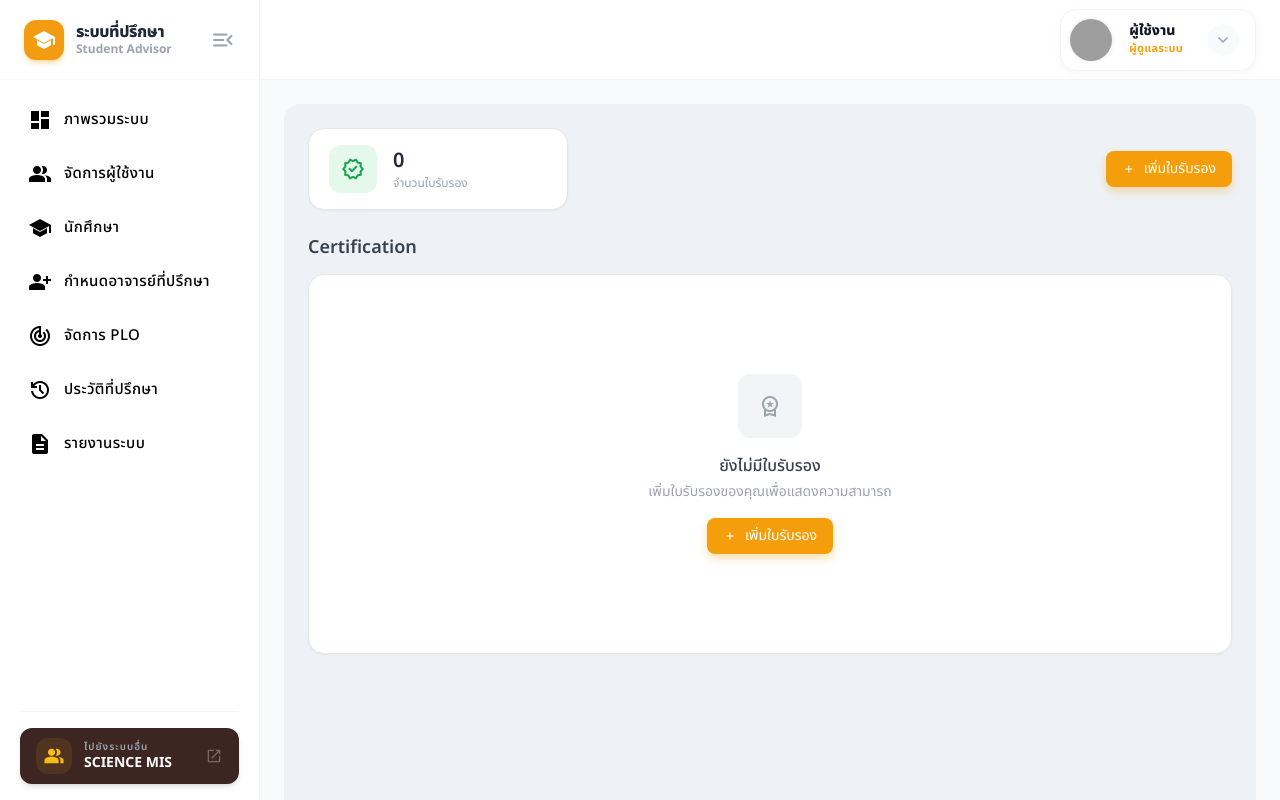
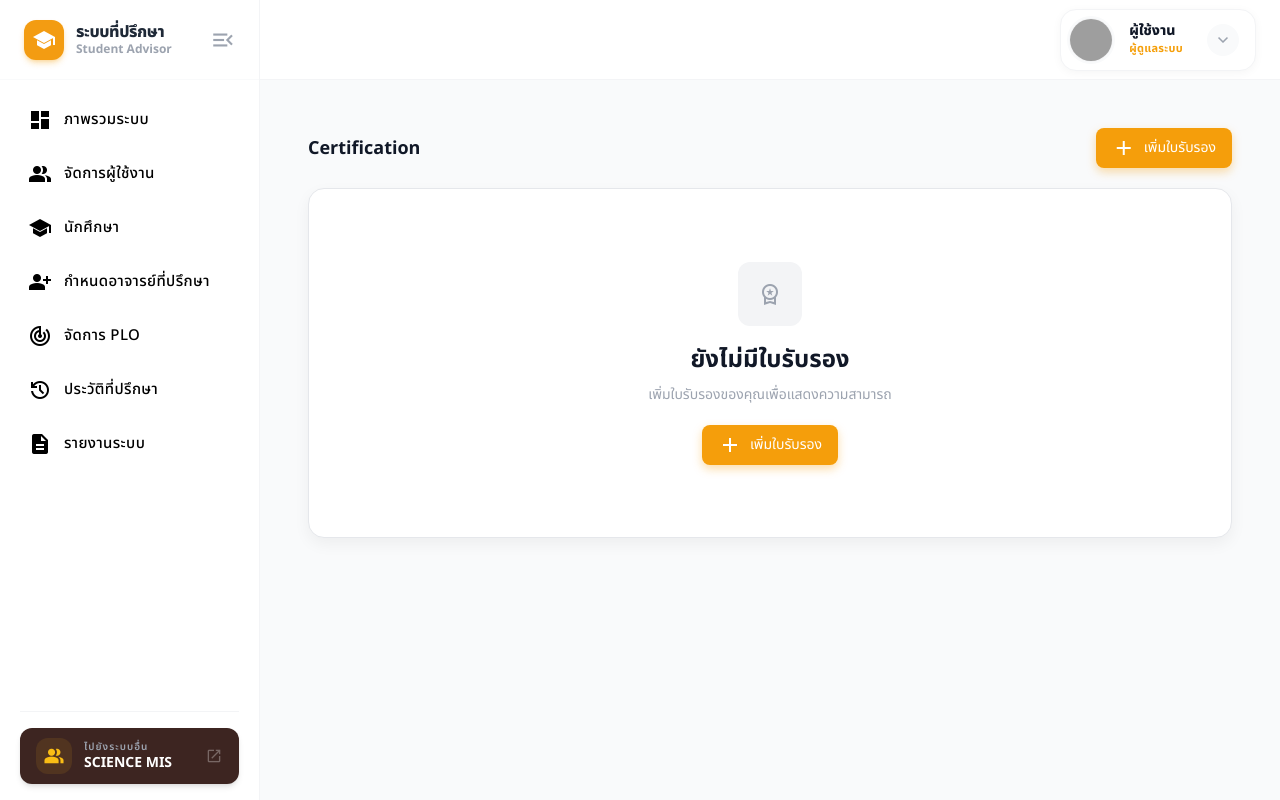
Before and after one commit to ShoYuSu/balltest, an Angular app: page /certification in a window 1280 px wide. Built offline with nearby package versions, Linux system fonts and the light colour scheme; sample sign-in values are in the browser's storage.

Commit message:
Pop add-certificate

```diff
--- a/src/app/app.routes.ts
+++ b/src/app/app.routes.ts
@@ -121,7 +121,7 @@ export const routes: Routes = [
       {
         path: 'certification',
         loadComponent: () =>
-          import('./pages/student/certification/certification').then((m) => m.Certification),
+          import('./pages/student/certification/certification').then((m) => m.CertificationComponent),
         canActivate: [authGuard],
         data: { role: 'student' },
       },
--- a/src/app/pages/login/login.component.ts
+++ b/src/app/pages/login/login.component.ts
@@ -64,6 +64,7 @@ export class LoginComponent {
       localStorage.setItem('role', role);
       localStorage.setItem('full_name', res.full_name || '');
       localStorage.setItem('img_profile', res.img_profile || '');
+      localStorage.setItem('user_id', res.user_id);
 
       // 2. ตรวจสอบเงื่อนไขการไปหน้าต่างๆ
       if (role === 'student') {
--- a/src/app/pages/student/certification/certification.css
+++ b/src/app/pages/student/certification/certification.css
@@ -1,79 +1,400 @@
-/* ===== PAGE ===== */
-.page-container {
-  @apply p-6 bg-[#EEF2F6] min-h-screen rounded-2xl;
+/* =========================
+   PAGE
+========================= */
+
+.activity-page{
+  padding:24px;
 }
 
-/* ===== TOP ===== */
-.top-row {
-  @apply flex justify-between items-center mb-6;
+/* =========================
+   HEADER
+========================= */
+
+.activity-header{
+
+  display:flex;
+  justify-content:space-between;
+  align-items:center;
+
+  margin-bottom:20px;
 }
 
-/* ===== SUMMARY CARD ===== */
-.summary-card {
-  @apply bg-white rounded-2xl border border-gray-200 shadow-sm
-         px-5 py-4 flex items-center gap-4;
-  width: 260px;
+.page-title{
+
+  font-size:18px;
+  font-weight:700;
+
+  color:#111827;
 }
 
-/* ICON */
-.summary-icon {
-  @apply w-12 h-12 rounded-xl flex items-center justify-center;
-  background: rgba(34, 197, 94, 0.12);
-  color: #16a34a;
+/* =========================
+   CARD
+========================= */
+
+.activity-card{
+
+  @apply bg-white rounded-2xl border border-gray-200 shadow-sm;
+
+  min-height:350px;
+
+  display:flex;
+  align-items:center;
+  justify-content:center;
+
+  padding:24px;
 }
 
-/* TEXT */
-.summary-value {
-  @apply text-xl font-semibold text-gray-800;
+.activity-card{
+
+  box-shadow:0 6px 16px rgba(0,0,0,0.05);
 }
 
-.summary-label {
-  @apply text-xs text-gray-400;
+/* =========================
+   EMPTY
+========================= */
+
+.empty-content{
+
+  @apply flex flex-col items-center text-center;
 }
 
-/* ===== BUTTON ===== */
-.btn-primary {
+.empty-icon{
+
+  @apply w-16 h-16 bg-gray-100 text-gray-400
+         rounded-xl flex items-center justify-center;
+
+  margin-bottom:16px;
+}
+
+.empty-title{
+
+  font-size:24px;
+  font-weight:700;
+
+  color:#111827;
+
+  margin-bottom:6px;
+}
+
+.empty-desc{
+
+  font-size:14px;
+
+  color:#9ca3af;
+
+  margin-bottom:20px;
+}
+
+/* =========================
+   BUTTON
+========================= */
+
+.btn-primary{
+
   @apply flex items-center gap-2
          bg-[#F59E0B] text-white text-sm px-4 py-2
          rounded-lg transition;
 
-  box-shadow: 0 4px 10px rgba(245, 158, 11, 0.35);
+  box-shadow:0 4px 10px rgba(245,158,11,.35);
 }
 
-.btn-primary:hover {
-  transform: translateY(-1px);
+.btn-primary:hover{
+
+  background:#ea980c;
+
+  transform:translateY(-1px);
 }
 
-/* ===== TITLE ===== */
-.section-title {
-  @apply text-lg font-semibold text-gray-700 mb-3;
+/* =========================
+   MODAL
+========================= */
+
+.modal-backdrop{
+
+  position:fixed;
+  inset:0;
+
+  background:rgba(15,23,42,.4);
+
+  backdrop-filter:blur(3px);
+
+  display:flex;
+  align-items:center;
+  justify-content:center;
+
+  z-index:999;
 }
 
-/* ===== EMPTY ===== */
-.empty-wrapper {
-  @apply bg-white rounded-2xl border border-gray-200 shadow-sm
-         flex items-center justify-center;
-  min-height: 380px;
+.modal-card{
+
+  width:500px;
+
+  background:white;
+
+  border-radius:24px;
+
+  padding:24px;
+
+  box-shadow:
+    0 20px 40px rgba(0,0,0,.15);
+
+  animation:popup .2s ease;
 }
 
-/* CONTENT */
-.empty-content {
-  @apply flex flex-col items-center text-center;
+/* =========================
+   MODAL HEADER
+========================= */
+
+.modal-header{
+
+  display:flex;
+  justify-content:space-between;
+  align-items:center;
+
+  margin-bottom:20px;
 }
 
-/* ICON */
-.empty-icon {
-  @apply w-16 h-16 rounded-xl flex items-center justify-center;
-  background: #f3f4f6;
-  color: #9ca3af;
-  font-size: 32px;
+.modal-title{
+
+  font-size:22px;
+  font-weight:700;
 }
 
-/* TEXT */
-.empty-title {
-  @apply mt-4 text-gray-700 font-medium;
+.modal-subtitle{
+
+  font-size:13px;
+
+  color:#9ca3af;
+
+  margin-top:4px;
 }
 
-.empty-desc {
-  @apply text-sm text-gray-400 mt-1;
+/* =========================
+   CLOSE
+========================= */
+
+.close-btn{
+
+  width:38px;
+  height:38px;
+
+  border:none;
+
+  border-radius:12px;
+
+  background:#f3f4f6;
+
+  cursor:pointer;
+
+  display:flex;
+  align-items:center;
+  justify-content:center;
+
+  transition:.2s;
 }
+
+.close-btn:hover{
+
+  background:#e5e7eb;
+
+  transform:rotate(90deg);
+}
+
+/* =========================
+   FORM
+========================= */
+
+.form-group{
+
+  margin-bottom:18px;
+}
+
+.form-group label{
+
+  display:block;
+
+  margin-bottom:8px;
+
+  font-size:14px;
+  font-weight:600;
+}
+
+.form-group input{
+
+  width:100%;
+
+  height:48px;
+
+  border:1px solid #e5e7eb;
+
+  border-radius:14px;
+
+  padding:0 14px;
+
+  font-size:14px;
+
+  transition:.2s;
+}
+
+.form-group input:focus{
+
+  outline:none;
+
+  border-color:#f59e0b;
+
+  box-shadow:
+    0 0 0 4px rgba(245,158,11,.12);
+}
+
+/* =========================
+   UPLOAD
+========================= */
+
+.upload-box{
+
+  border:2px dashed #fde68a;
+
+  background:#fffaf0;
+
+  border-radius:18px;
+
+  padding:28px;
+
+  text-align:center;
+
+  cursor:pointer;
+
+  display:block;
+
+  transition:.2s;
+}
+
+.upload-box:hover{
+
+  background:#fff7e6;
+
+  border-color:#f59e0b;
+}
+
+.upload-icon{
+
+  font-size:42px;
+
+  color:#f59e0b;
+}
+
+.upload-title{
+
+  margin-top:10px;
+
+  font-size:16px;
+  font-weight:600;
+}
+
+.upload-subtitle{
+
+  font-size:13px;
+
+  color:#9ca3af;
+
+  margin-top:4px;
+}
+
+/* =========================
+   ACTIONS
+========================= */
+
+.modal-actions{
+
+  display:flex;
+  justify-content:flex-end;
+
+  gap:10px;
+
+  margin-top:24px;
+}
+
+.btn-cancel{
+
+  border:none;
+
+  background:#f3f4f6;
+
+  padding:10px 18px;
+
+  border-radius:12px;
+
+  cursor:pointer;
+
+  font-size:14px;
+}
+
+.btn-save{
+
+  @apply flex items-center gap-2
+         bg-[#F59E0B] text-white text-sm px-4 py-2
+         rounded-lg transition;
+
+  border:none;
+
+  cursor:pointer;
+
+  box-shadow:0 4px 10px rgba(245,158,11,.35);
+}
+
+.btn-save:hover{
+
+  background:#ea980c;
+
+  transform:translateY(-1px);
+}
+
+/* =========================
+   ANIMATION
+========================= */
+
+@keyframes popup{
+
+  from{
+    transform:scale(.95);
+    opacity:0;
+  }
+
+  to{
+    transform:scale(1);
+    opacity:1;
+  }
+}
+.selected-file {
+
+  margin-top: 14px;
+
+  display: flex;
+  align-items: center;
+  gap: 8px;
+
+  background: #fff;
+
+  border: 1px solid #f3f4f6;
+
+  padding: 10px 14px;
+
+  border-radius: 12px;
+
+  color: #374151;
+
+  font-size: 14px;
+
+  font-weight: 500;
+
+  box-shadow: 0 2px 8px rgba(0,0,0,0.04);
+
+}
+
+.selected-file .material-symbols-outlined {
+
+  font-size: 20px;
+
+  color: #f59e0b;
+
+}
--- a/src/app/pages/student/certification/certification.html
+++ b/src/app/pages/student/certification/certification.html
@@ -1,42 +1,38 @@
-<div class="page-container">
+<div class="activity-page">
 
-  <!-- ===== TOP BAR ===== -->
-  <div class="top-row">
+  <!-- HEADER -->
+  <div class="activity-header">
 
-    <!-- SUMMARY CARD -->
-    <div class="summary-card">
+    <h2 class="page-title">
+      Certification
+    </h2>
 
-      <div class="summary-icon">
-        <span class="material-symbols-outlined">verified</span>
-      </div>
+    <button
+      class="btn-primary"
+      (click)="openModal()">
 
-      <div>
-        <p class="summary-value">{{ totalCertificates }}</p>
-        <p class="summary-label">จำนวนใบรับรอง</p>
-      </div>
+      <span class="material-symbols-outlined">
+        add
+      </span>
 
-    </div>
+      เพิ่มใบรับรอง
 
-    <!-- ADD BUTTON -->
-    <button class="btn-primary">
-      <span class="material-symbols-outlined text-sm">add</span>
-      เพิ่มใบรับรอง
     </button>
 
   </div>
 
-  <!-- ===== TITLE ===== -->
-  <h2 class="section-title">
-    Certification
-  </h2>
+  <!-- CARD -->
 
-  <!-- ===== EMPTY STATE ===== -->
-  <div class="empty-wrapper">
+  <div class="activity-card">
 
     <div class="empty-content">
 
       <div class="empty-icon">
-        <span class="material-symbols-outlined">workspace_premium</span>
+
+        <span class="material-symbols-outlined">
+          workspace_premium
+        </span>
+
       </div>
 
       <h3 class="empty-title">
@@ -47,9 +43,16 @@
         เพิ่มใบรับรองของคุณเพื่อแสดงความสามารถ
       </p>
 
-      <button class="btn-primary mt-4">
-        <span class="material-symbols-outlined text-sm">add</span>
+      <button
+        class="btn-primary"
+        (click)="openModal()">
+
+        <span class="material-symbols-outlined">
+          add
+        </span>
+
         เพิ่มใบรับรอง
+
       </button>
 
     </div>
@@ -57,3 +60,149 @@
   </div>
 
 </div>
+
+<!-- =========================
+          MODAL
+========================= -->
+
+<div
+  class="modal-backdrop"
+  *ngIf="showModal">
+
+  <div class="modal-card">
+
+    <!-- HEADER -->
+
+    <div class="modal-header">
+
+      <div>
+
+        <h2 class="modal-title">
+          เพิ่มใบรับรอง
+        </h2>
+
+        <p class="modal-subtitle">
+          เพิ่ม Certification ของคุณ
+        </p>
+
+      </div>
+
+      <button
+        class="close-btn"
+        (click)="closeModal()">
+
+        <span class="material-symbols-outlined">
+          close
+        </span>
+
+      </button>
+
+    </div>
+
+    <!-- FORM -->
+
+    <div class="form-group">
+
+      <label>
+        ชื่อใบรับรอง
+      </label>
+
+      <input
+        type="text"
+        [(ngModel)]="certificateTitle"
+        placeholder="กรอกชื่อใบรับรอง">
+
+    </div>
+
+    <!-- DATE -->
+
+    <div class="form-group">
+
+      <label>
+        วันที่ได้รับ
+      </label>
+
+      <input
+        type="date"
+        [(ngModel)]="issueDate">
+
+    </div>
+
+    <!-- FILE -->
+
+    <div class="form-group">
+
+  <label>
+    แนบไฟล์ PDF
+  </label>
+
+  <label
+    class="upload-box"
+    for="certificateFile">
+
+    <input
+  #fileInput
+  id="certificateFile"
+  type="file"
+  hidden
+  accept=".pdf"
+  (change)="onFileSelected($event)">
+
+    <span class="material-symbols-outlined upload-icon">
+      cloud_upload
+    </span>
+
+    <p class="upload-title">
+      Upload PDF
+    </p>
+
+    <p class="upload-subtitle">
+      คลิกเพื่อเลือกไฟล์
+    </p>
+
+    <!-- SHOW FILE NAME -->
+
+    <div
+      class="selected-file"
+      *ngIf="selectedFile">
+
+      <span class="material-symbols-outlined">
+        description
+      </span>
+
+      {{ selectedFile.name }}
+
+    </div>
+
+  </label>
+
+</div>
+    <!-- ACTIONS -->
+
+    <div class="modal-actions">
+
+      <button
+        class="btn-cancel"
+        (click)="closeModal()">
+
+        ยกเลิก
+
+      </button>
+
+      <button
+  type="button"
+  class="btn-save"
+  (click)="saveCertificate()">
+
+  <span class="material-symbols-outlined">
+    save
+  </span>
+
+  บันทึก
+
+</button>
+    </div>
+
+  </div>
+
+</div>
```
Also changed, not shown: src/app/pages/student/certification/certification.ts (+118 -4 lines), 1 other file (tests, documents, lock files or other folders).
